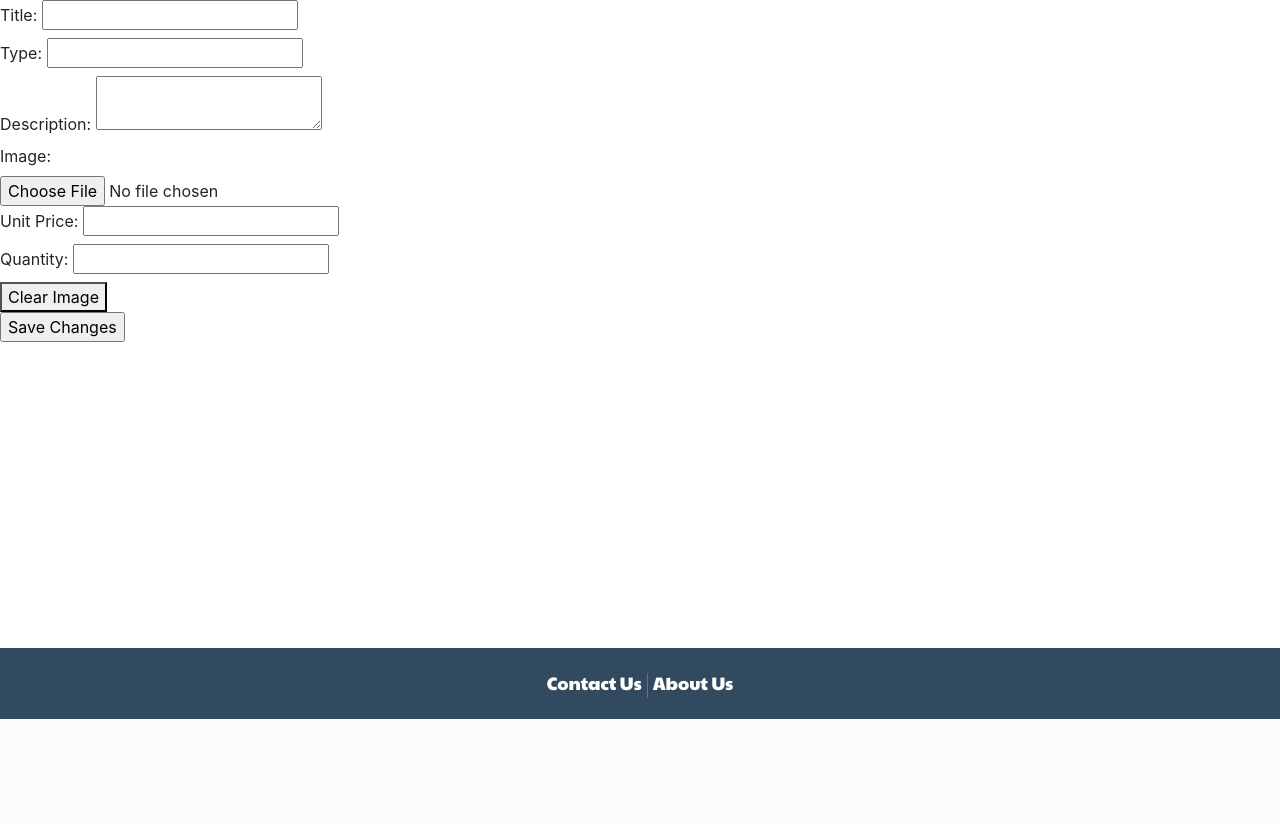
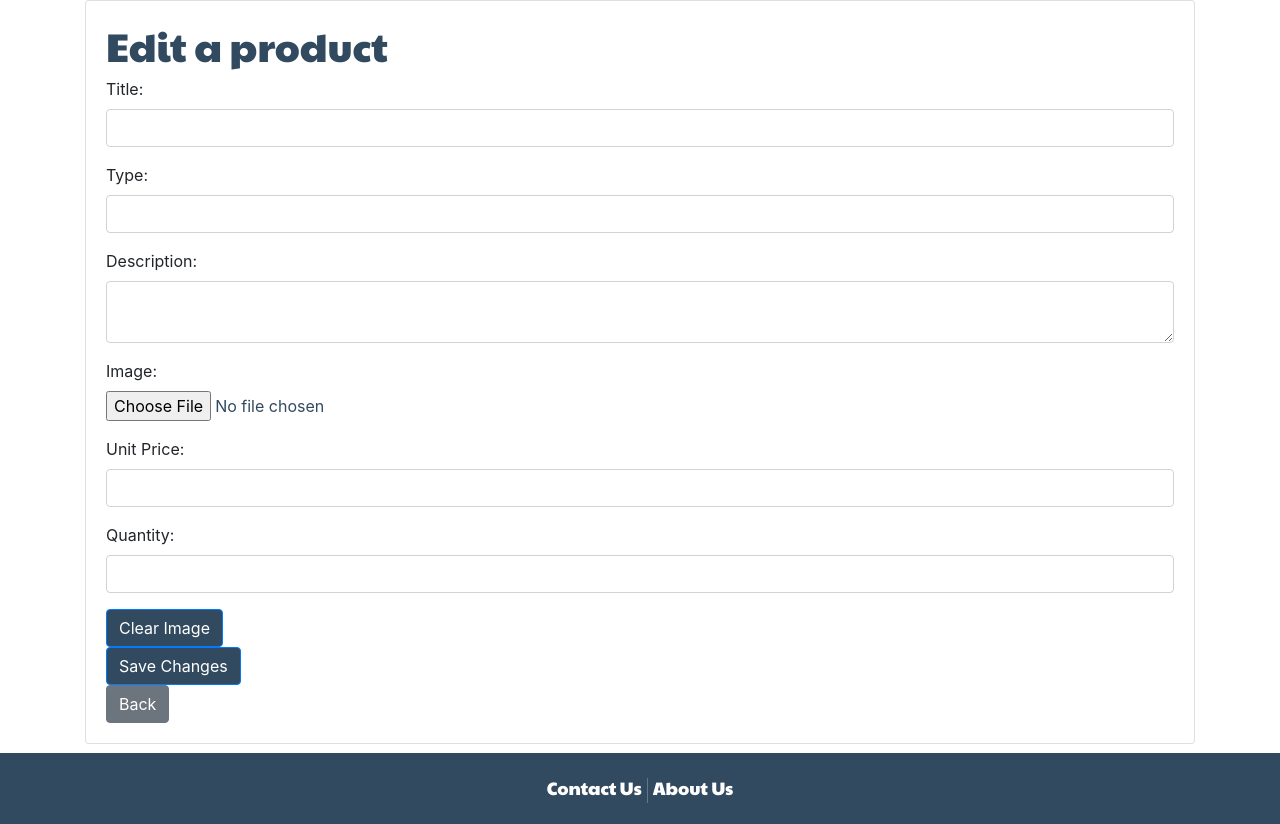
Before and after one commit to MaxGalenko/Website-Project, a PHP site: template app/views/Product/edit.php in a window 1280 px wide. Shown: the part 81-905 px from the top of the page. Before the commit the page ends 800 px from the top, so only its background shows below. Run offline with PHP 8.4, Linux system fonts and the light colour scheme; the template is opened without the code that fills it, so the values that code supplies are empty.

Commit message:
styled create and edit view pages

```diff
--- a/app/controllers/Product.php
+++ b/app/controllers/Product.php
@@ -59,13 +59,12 @@ class Product extends \app\core\Controller {
         }
     }
 
-
     public function delete($product_id) {
         $productModel = new \app\models\Product();
         $product = $productModel->get($product_id);
         unlink("./images/$product->image");
         $product->delete();
-        header('location: /Main/index');
+        header('location: ../Product/index/');
     }
 
     public function saveFile($file, $product_id) {
--- a/app/models/Product.php
+++ b/app/models/Product.php
@@ -19,7 +19,6 @@ class Product extends \app\core\Model {
 		$STH->setFetchMode(\PDO::FETCH_CLASS, 'app\\models\\Product');
 		return $STH->fetchAll();
 	}
-
 	//get all the products
 	public function getAll() {
 		$SQL = 'SELECT * FROM product';
--- a/app/views/Product/edit.php
+++ b/app/views/Product/edit.php
@@ -1,25 +1,46 @@
 <?php $this->view('shared/header', 'Edit Product'); ?>
-
+<div class="container">
+    <div class="card">
+        <div class="card-body">
+            <h1>Edit a product</h1>
             <form method="post" enctype="multipart/form-data">
-    <label>Title: <input type="text" name="title" value="<?=$data->title ?>" required></label><br/>
-    <label>Type: <input type="text" name="type" value="<?=$data->type ?>" required></label><br/>
-    <label>Description: <textarea name="description"><?=$data->description ?></textarea></label><br/>
-    <label>Image: </label><br>
+                <div class="form-group">
+                    <label for="title">Title:</label>
+                    <input type="text" id="title" name="title" class="form-control" value="<?=$data->title ?>" required style="color: #324A5F;">
+                </div>
+                <div class="form-group">
+                    <label for="type">Type:</label>
+                    <input type="text" id="type" name="type" class="form-control" value="<?=$data->type ?>" required style="color: #324A5F;">
+                </div>
+                <div class="form-group">
+                    <label for="description">Description:</label>
+                    <textarea id="description" name="description" class="form-control" required style="color: #324A5F;"><?=$data->description ?></textarea>
+                </div>
+                <div class="form-group">
+                    <label for="image">Image:</label>
+                    <br>
                     <?php if(isset($product) && $product->image != '') { ?>
                         <img src="./images/<?= $data->image ?>" width="100"><br>
                     <?php } ?>
-    <input type="file" name="image" value="<?=$data->image ?>" ><br>
-    <label>Unit Price: <input name="unit_price" value="<?=$data->unit_price ?>" required></label><br/>
-    <label>Quantity: <input type="number" name="quantity" value="<?=$data->quantity ?>" required></label><br/>
+                    <input type="file" id="image" name="image" class="form-control-file" accept="image/*" value="<?=$data->image ?>" style="color: #324A5F;">
+                </div>
+                <div class="form-group">
+                    <label for="unit_price">Unit Price:</label>
+                    <input id="unit_price" name="unit_price" class="form-control" value="<?=$data->unit_price ?>" required style="color: #324A5F;">
+                </div>
+                <div class="form-group">
+                    <label for="quantity">Quantity:</label>
+                    <input type="number" id="quantity" name="quantity" class="form-control" value="<?=$data->quantity ?>" required style="color: #324A5F;">
+                </div>
                 <input type="hidden" name="clear_image" value="false">
-    <button type="button" onclick="clearImage()">Clear Image</button><br>
-    <input type="submit" name="action" value="Save Changes">
+                <button type="button" class="btn btn-primary" onclick="clearImage()" style="background-color: #324A5F;">Clear Image</button><br>
+                <button type="submit" class="btn btn-primary" name="action" value='Save Changes' style="background-color: #324A5F;">Save Changes</button>
             </form>
-
-<a href="/Main/index">Back</a>
-
+            <a href="/Main/index" class="btn btn-secondary">Back</a>
+        </div>
+    </div>
+</div>
 <?php $this->view('shared/footer'); ?>
-
 <script>
     function clearImage() {
         document.querySelector('input[name="clear_image"]').value = 'true';
```
Also changed, not shown: app/views/Product/create.php (+26 -20 lines), images/-6448429c5f88b.jpg (added), images/9-64483f85659b8.png (added). Lines whose indentation alone changed are shown as unchanged.
